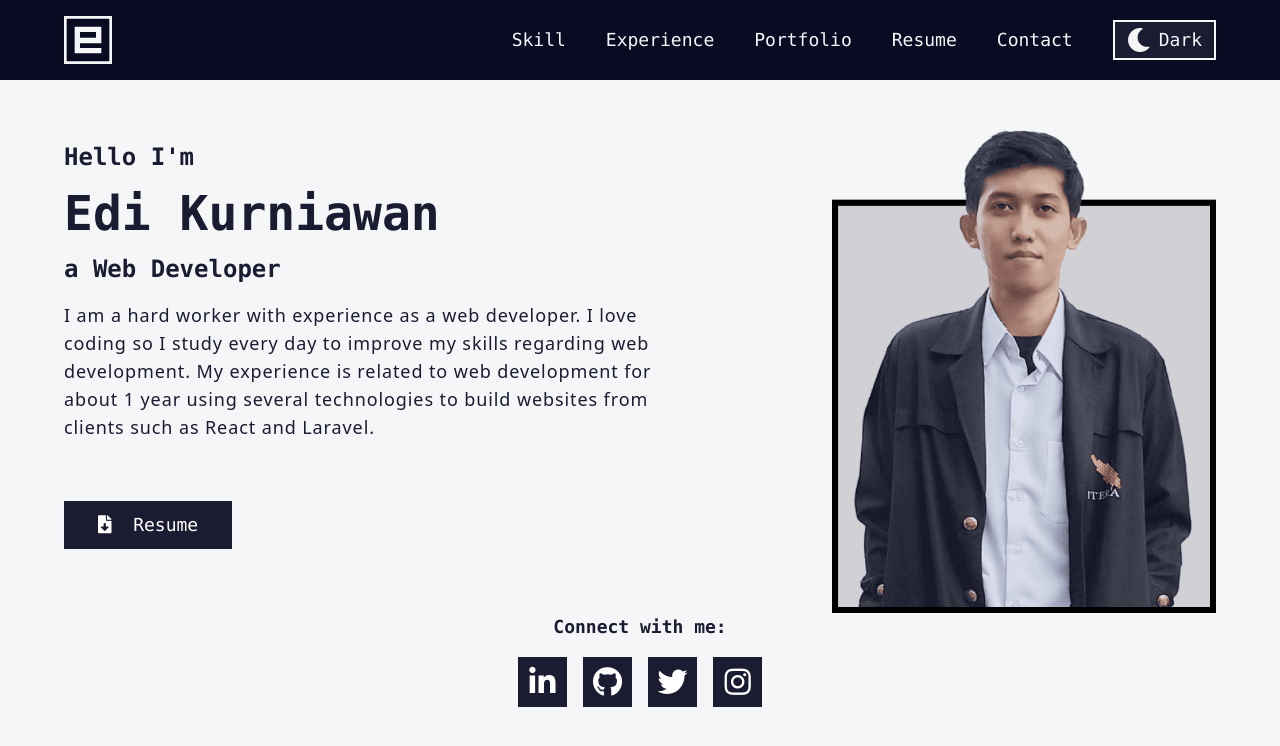
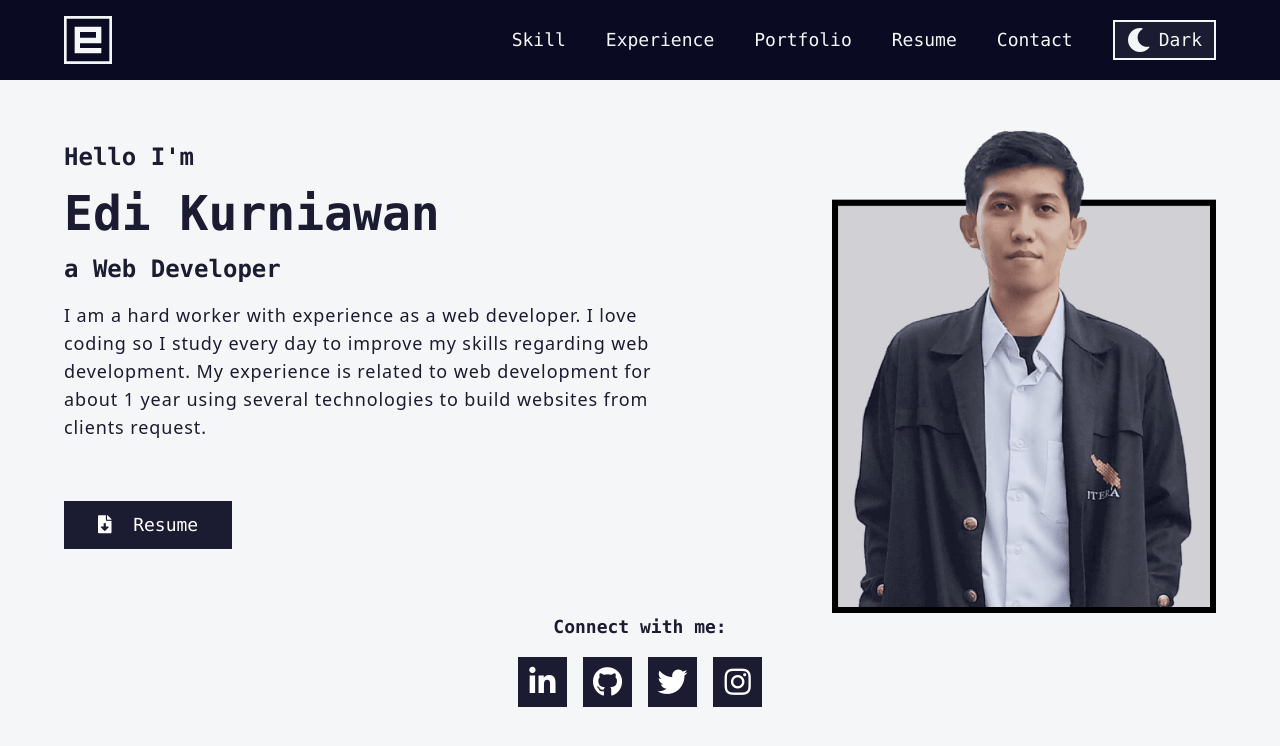
Before and after one commit to edikurniawan-dev/edikurniawan.dev, a React (Create React App) app: page / in a window 1280 px wide. Shown: the top 746 px of the page. Built offline with nearby package versions, Linux system fonts and the light colour scheme.

Commit message:
update resume

```diff
--- a/src/pages/Home.jsx
+++ b/src/pages/Home.jsx
@@ -25,7 +25,7 @@ const Home = () => {
                             improve my skills regarding web development. My
                             experience is related to web development for about 1
                             year using several technologies to build websites
-                            from clients such as React and Laravel.
+                            from clients request.
                         </p>
                     </div>
                     <div className="flex justify-center md:justify-start space-x-6 font-medium text-base md:text-lg pt-5 md:pt-10">
--- a/src/pages/Resume.jsx
+++ b/src/pages/Resume.jsx
@@ -12,7 +12,7 @@ const Resume = () => {
             <div className="flex justify-center items-center">
                 <iframe
                     title="resume"
-                    src="https://drive.google.com/file/d/1ZNbrd_UVAgvtOSRa7j87hS-ZrJnwK3zb/preview"
+                    src="https://drive.google.com/file/d/1rKT5To63JC_uIF3xFvopNXm_zwOEDd2h/preview"
                     width={width}
                     height={height - 300}
                     allow="autoplay"></iframe>
```
